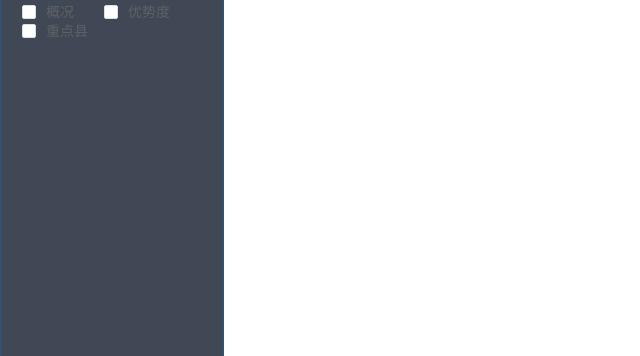
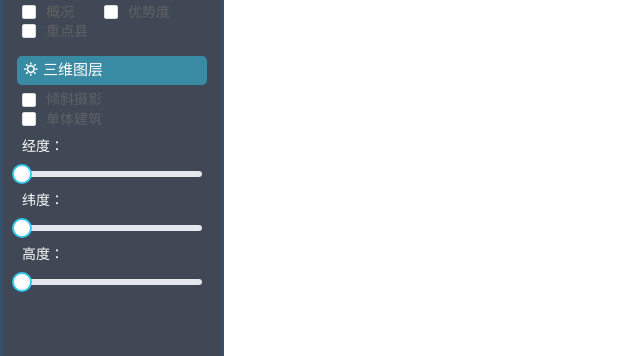
Before and after one commit to caixiaoguang/v3dmap, a Vue app: page /#/ in a window 1280 px wide. Shown: the part 254-610 px from the top of the page, without its empty margins (0-640 px from the left). Built offline with nearby package versions, Linux system fonts and the light colour scheme; what vue-cesium would draw is missing.

Commit message:
add geojson

```diff
--- a/src/components/CylinderYouShi.vue
+++ b/src/components/CylinderYouShi.vue
@@ -36,7 +36,6 @@ export default {
   },
   created() {
     this.loadYouSHiData();
-    // this.addBaseLayer();
   },
   watch: {
     active(newVal) {
@@ -63,42 +62,10 @@ export default {
         // const color = el[]
         const html = `区县：${name}<br>优势度：${el["优势度"].toFixed(3)}`;
 
-        this.createZT(position, height, "", html);
+        let color = Cesium.Color.fromHsl(0.6 - el["优势度"] * 0.1, 1.0, 0.5);
+
+        this.createZT(position, height, color, html);
       }
-    },
-
-    addBaseLayer() {
-      this.baseLayer = new mars3d.layer.GeoJsonLayer({
-        type: "geojson",
-        name: "淮海经济区11市",
-        url: "http://data.marsgis.cn/file/geojson/huaihai.json",
-        symbol: {
-          styleOptions: {
-            materialType: mars3d.MaterialType.PolyGradient,
-            color: "#3388cc",
-            opacity: 0.7,
-            alphaPower: 1.3,
-            length: "{gdp}",
-          },
-          styleField: "Name",
-          styleFieldOptions: {
-            济宁市: { color: "#D4AACE" },
-            临沂市: { color: "#8DC763" },
-            菏泽市: { color: "#F7F39A" },
-            枣庄市: { color: "#F7F39A" },
-            徐州市: { color: "#96F0F1" },
-            宿迁市: { color: "#EAC9A8" },
-            连云港市: { color: "#F7F39A" },
-            商丘市: { color: "#D4AACE" },
-            宿州市: { color: "#8DC763" },
-            亳州市: { color: "#96F0F1" },
-            淮北市: { color: "#EAC9A8" },
-          },
-        },
-        popup: "{Name}",
-        show: true,
-      });
-      $map.addLayer(this.baseLayer);
     },
 
     createZT(position, len, color, html) {
@@ -108,8 +75,9 @@ export default {
           length: len,
           topRadius: 3000.0,
           bottomRadius: 3000.0,
-          materialType: "CircleScan",
-          color: "#34c9ee",
+          materialType: mars3d.MaterialType.PolyGradient,
+          // color: "#34c9ee",
+          color,
         },
       });
       this.graphicLayer.addGraphic(graphic);
--- a/src/components/Layer.vue
+++ b/src/components/Layer.vue
@@ -15,6 +15,12 @@
     v-if="ready"
     :active="road"
   /> -->
+
+  <vc-primitive-tileset
+    url="http://159.75.121.194/xingyi/tileset.json"
+    @readyPromise="onTilesetReady"
+    v-if="photo"
+  ></vc-primitive-tileset>
 
   <div class="layer-panel">
     <div class="layer-item">
@@ -65,11 +71,39 @@
         <el-checkbox v-model="focusProvince">重点县</el-checkbox>
       </div>
     </div>
+
+    <div class="layer-item">
+      <div class="layer-name">
+        <i class="el-icon-sunny"></i>
+        <span>三维图层</span>
+      </div>
+      <div class="layer-switch">
+        <el-checkbox v-model="photo">倾斜摄影</el-checkbox>
+        <el-checkbox v-model="single">单体建筑</el-checkbox>
+        <div class="slider-wrap">
+          <span class="slider-name">经度：</span>
+          <el-slider
+            v-model="longitude"
+            :step="0.01"
+            :min="103"
+            :max="109"
+          ></el-slider>
+          <span class="slider-name">纬度：</span>
+          <el-slider
+            v-model="latitude"
+            :step="0.01"
+            :min="24"
+            :max="30"
+          ></el-slider>
+          <span class="slider-name">高度：</span>
+          <el-slider v-model="height" :step="1" :min="0" :max="500"></el-slider>
+        </div>
+      </div>
+    </div>
   </div>
 </template>
 
 <script>
-import { ref, getCurrentInstance } from "vue";
 import { createSnowStage, createRainStage } from "@/utils/weather_glsl.js";
 import OverView from "@/components/overview/OverView";
 import CylinderYouShi from "@/components/CylinderYouShi";
@@ -97,6 +131,11 @@ export default {
       district: true,
       road: false,
       baseMap: "satellite",
+      photo: false,
+      single: false,
+      longitude: "",
+      latitude: "",
+      height: "",
     };
   },
 
@@ -121,6 +160,41 @@ export default {
   mounted() {},
 
   methods: {
+    onTilesetReady(tileset, viewer) {
+
+      const cartographic = Cesium.Cartographic.fromCartesian(
+        tileset.boundingSphere.center
+      );
+
+      console.log(tileset.boundingSphere.center);
+
+      const surface = Cesium.Cartesian3.fromRadians(
+        cartographic.longitude,
+        cartographic.latitude,
+        // cartographic.height
+        0
+      );
+
+      console.log(surface);
+
+      const offset = Cesium.Cartesian3.fromRadians(
+        cartographic.longitude,
+        cartographic.latitude,
+        -1135
+      );
+      const translation = Cesium.Cartesian3.subtract(
+        offset,
+        surface,
+        new Cesium.Cartesian3()
+      );
+      tileset.modelMatrix = Cesium.Matrix4.fromTranslation(translation);
+      viewer.zoomTo(tileset);
+    },
+    onSingleTilesetReady(tileset, viewer) {
+      const cartographic = Cesium.Cartographic.fromCartesian(
+        tileset.boundingSphere.center
+      );
+    },
     changeBaseMap(newVal) {
       $map.addLayer(this[newVal]);
       $map.removeLayer(this.activeBasemap);
@@ -200,6 +274,7 @@ $bgColor: #3f4854;
   padding: 12px 15px;
   background-color: $bgColor;
   border: 2px solid #275d926e;
+  color: #fff;
 
   .layer-item {
     margin-bottom: 10px;
@@ -220,5 +295,9 @@ $bgColor: #3f4854;
       padding: 5px;
     }
   }
+  .slider-wrap {
+    padding-top: 10px;
+    font-size: 14px;
+  }
 }
 </style>
--- a/src/views/Home.vue
+++ b/src/views/Home.vue
@@ -31,10 +31,6 @@
 
       <!-- <vc-drawings></vc-drawings> -->
 
-      <!-- <vc-primitive-tileset
-        url="http://159.75.121.194/xingyi/tileset.json"
-        @readyPromise="onTilesetReady"
-      ></vc-primitive-tileset> -->
     </vc-viewer>
   </div>
 </template>
@@ -73,30 +69,7 @@ export default {
 
       // viewer.scene.globe.depthTestAgainstTerrain = true;
     },
-    onTilesetReady(tileset, viewer) {
-      const cartographic = Cesium.Cartographic.fromCartesian(
-        tileset.boundingSphere.center
-      );
 
-      const surface = Cesium.Cartesian3.fromRadians(
-        cartographic.longitude,
-        cartographic.latitude,
-        // cartographic.height
-        0
-      );
-      const offset = Cesium.Cartesian3.fromRadians(
-        cartographic.longitude,
-        cartographic.latitude,
-        -1135
-      );
-      const translation = Cesium.Cartesian3.subtract(
-        offset,
-        surface,
-        new Cesium.Cartesian3()
-      );
-      tileset.modelMatrix = Cesium.Matrix4.fromTranslation(translation);
-      viewer.zoomTo(tileset);
-    },
     measureEvt(e) {
       console.log(e);
     },
```
